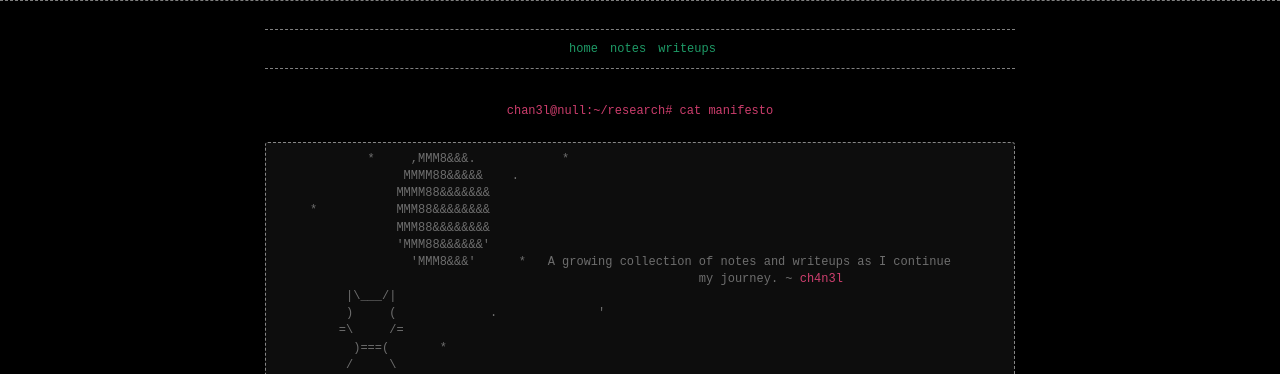
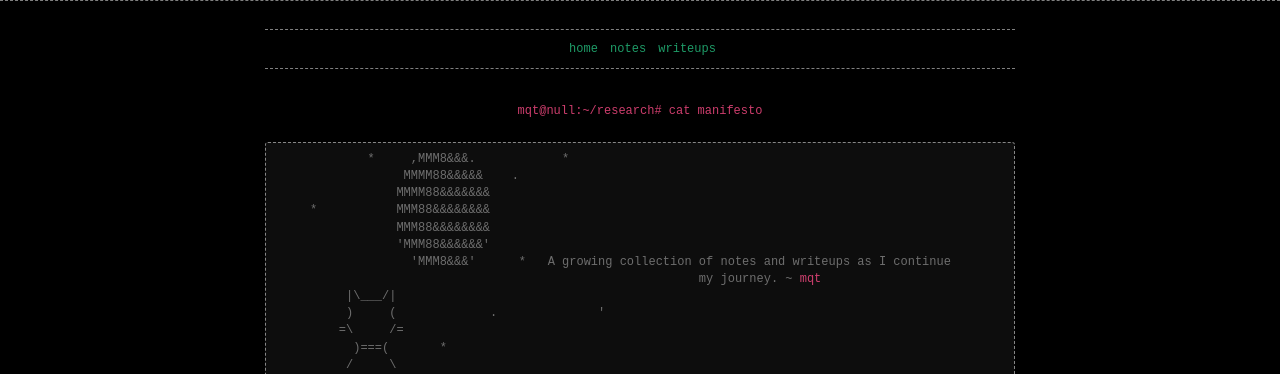
Before and after one commit to ch4n3l/ch4n3l.github.io, a Jekyll site: the page built from index.md, in a window 1280 px wide. Shown: the top 374 px of the page. Built offline with Jekyll 4.4.1, drawn with Linux system fonts in a browser that asks for light colours.

Commit message:
index fix

```diff
--- a/index.md
+++ b/index.md
@@ -4,7 +4,7 @@ layout: content
 <head>
     <title> home </title>
 </head>
-<center>chan3l@null:~/research# cat manifesto</center>
+<center>mqt@null:~/research# cat manifesto</center>
 <br>
 <pre>
              *     ,MMM8&&&.            *
@@ -14,7 +14,7 @@ layout: content
                  MMM88&&&&&&&&
                  'MMM88&&&&&&'
                    'MMM8&&&'      *   A growing collection of notes and writeups as I continue
-                                                           my journey. ~ <span>ch4n3l</span>
+                                                           my journey. ~ <span>mqt</span>
           |\___/|
           )     (             .              '
          =\     /=
```
